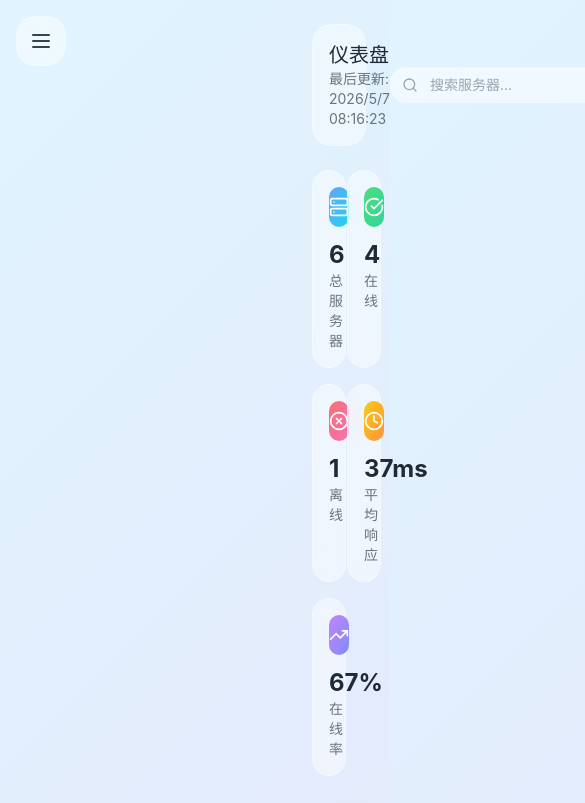
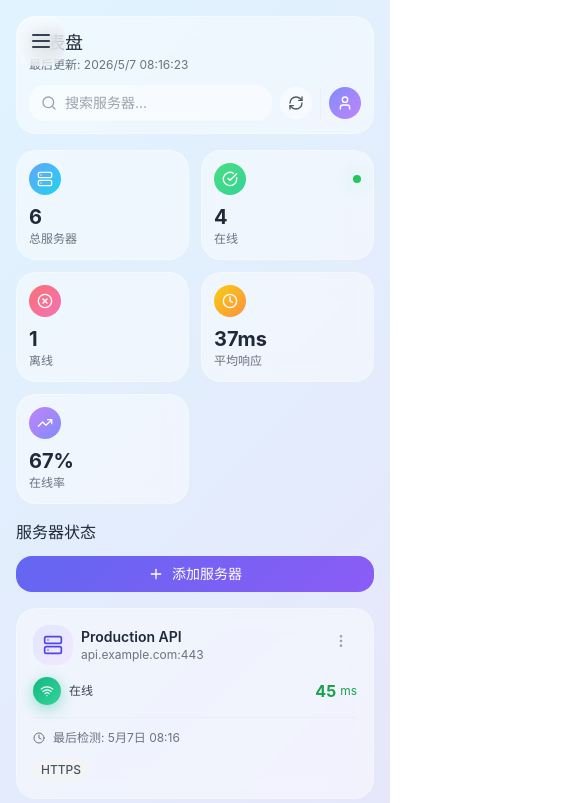
Before and after one commit to XFINL/LunarByte_Heartbeat, a React (Vite) app: page / in a window 390 px wide. Shown: the top 803 px of the page, 585 px wide, since content can reach past the window. Built offline with nearby package versions, Linux system fonts and the light colour scheme.

Commit message:
fix: 修复移动端自适应布局

```diff
--- a/src/App.tsx
+++ b/src/App.tsx
@@ -24,7 +24,7 @@ export default function App() {
   return (
     <div className="min-h-screen">
       <Sidebar currentPage={currentPage} onPageChange={setCurrentPage} />
-      <main className="ml-72 p-6 lg:ml-64 transition-all duration-300">
+      <main className="p-4 sm:p-6 lg:ml-64 transition-all duration-300">
         {renderPage()}
       </main>
     </div>
--- a/src/components/Header.tsx
+++ b/src/components/Header.tsx
@@ -5,44 +5,44 @@ export default function Header({ title, onRefresh }: { title: string; onRefresh?
   const [searchQuery, setSearchQuery] = useState('');
 
   return (
-    <header className="glass rounded-2xl p-4 flex items-center justify-between">
+    <header className="glass rounded-2xl p-3 sm:p-4 flex flex-col sm:flex-row sm:items-center justify-between gap-3 sm:gap-0">
       <div>
-        <h2 className="text-xl font-bold text-gray-800">{title}</h2>
-        <p className="text-sm text-gray-500">
+        <h2 className="text-lg sm:text-xl font-bold text-gray-800">{title}</h2>
+        <p className="text-xs sm:text-sm text-gray-500">
           最后更新: {new Date().toLocaleString('zh-CN')}
         </p>
       </div>
 
-      <div className="flex items-center gap-4">
-        <div className="relative">
+      <div className="flex items-center gap-2 sm:gap-4">
+        <div className="relative flex-1 sm:flex-none">
           <Search className="w-4 h-4 absolute left-3 top-1/2 -translate-y-1/2 text-gray-400" />
           <input
             type="text"
             placeholder="搜索服务器..."
             value={searchQuery}
             onChange={(e) => setSearchQuery(e.target.value)}
-            className="pl-10 pr-4 py-2 rounded-xl bg-white/50 border-none outline-none text-sm w-64 focus:bg-white/80 transition-all"
+            className="pl-9 sm:pl-10 pr-3 sm:pr-4 py-2 rounded-xl bg-white/50 border-none outline-none text-sm w-full sm:w-48 lg:w-64 focus:bg-white/80 transition-all"
           />
         </div>
 
         {onRefresh && (
           <button
             onClick={onRefresh}
-            className="p-2 rounded-xl bg-white/50 hover:bg-white/80 transition-all hover:rotate-180 duration-500"
+            className="p-2 rounded-xl bg-white/50 hover:bg-white/80 transition-all hover:rotate-180 duration-500 flex-shrink-0"
           >
-            <RefreshCw className="w-5 h-5 text-gray-600" />
+            <RefreshCw className="w-4 h-4 sm:w-5 sm:h-5 text-gray-600" />
           </button>
         )}
 
-        <div className="flex items-center gap-3 pl-4 border-l border-gray-200/50">
-          <div className="w-9 h-9 rounded-xl bg-gradient-to-br from-indigo-400 to-purple-400 flex items-center justify-center">
-            <User className="w-5 h-5 text-white" />
+        <div className="flex items-center gap-2 sm:gap-3 pl-2 sm:pl-4 border-l border-gray-200/50 flex-shrink-0">
+          <div className="w-8 h-8 sm:w-9 sm:h-9 rounded-xl bg-gradient-to-br from-indigo-400 to-purple-400 flex items-center justify-center">
+            <User className="w-4 h-4 sm:w-5 sm:h-5 text-white" />
           </div>
-          <div className="hidden md:block">
+          <div className="hidden lg:block">
             <p className="text-sm font-medium text-gray-800">管理员</p>
             <p className="text-xs text-gray-500">admin@example.com</p>
           </div>
-          <ChevronDown className="w-4 h-4 text-gray-400" />
+          <ChevronDown className="w-4 h-4 text-gray-400 hidden sm:block" />
         </div>
       </div>
     </header>
--- a/src/components/ServerCard.tsx
+++ b/src/components/ServerCard.tsx
@@ -39,19 +39,19 @@ export default function ServerCard({ server, onEdit, onDelete }: ServerCardProps
   };
 
   return (
-    <div className="glass rounded-2xl p-5 hover:shadow-lg transition-all duration-300 group">
-      <div className="flex items-start justify-between mb-4">
-        <div className="flex items-center gap-3">
-          <div className="w-12 h-12 rounded-xl bg-gradient-to-br from-indigo-100 to-purple-100 flex items-center justify-center group-hover:scale-110 transition-transform">
-            <Server className="w-6 h-6 text-indigo-600" />
+    <div className="glass rounded-2xl p-4 sm:p-5 hover:shadow-lg transition-all duration-300 group">
+      <div className="flex items-start justify-between mb-3 sm:mb-4">
+        <div className="flex items-center gap-2 sm:gap-3 min-w-0 flex-1">
+          <div className="w-10 h-10 sm:w-12 sm:h-12 rounded-xl bg-gradient-to-br from-indigo-100 to-purple-100 flex items-center justify-center group-hover:scale-110 transition-transform flex-shrink-0">
+            <Server className="w-5 h-5 sm:w-6 sm:h-6 text-indigo-600" />
           </div>
-          <div>
-            <h3 className="font-semibold text-gray-800">{server.name}</h3>
-            <p className="text-sm text-gray-500">{server.hostname}:{server.port}</p>
+          <div className="min-w-0 flex-1">
+            <h3 className="font-semibold text-gray-800 text-sm sm:text-base truncate">{server.name}</h3>
+            <p className="text-xs sm:text-sm text-gray-500 truncate">{server.hostname}:{server.port}</p>
           </div>
         </div>
 
-        <div className="relative">
+        <div className="relative flex-shrink-0">
           <button
             onClick={() => setShowMenu(!showMenu)}
             className="p-2 rounded-xl hover:bg-white/60 transition-all"
@@ -80,27 +80,27 @@ export default function ServerCard({ server, onEdit, onDelete }: ServerCardProps
 
       <div className="flex items-center justify-between">
         <div className="flex items-center gap-2">
-          <div className={`w-8 h-8 rounded-full ${statusConfig.class} flex items-center justify-center`}>
-            <StatusIcon className="w-4 h-4 text-white" />
+          <div className={`w-7 h-7 sm:w-8 sm:h-8 rounded-full ${statusConfig.class} flex items-center justify-center`}>
+            <StatusIcon className="w-3.5 h-3.5 sm:w-4 sm:h-4 text-white" />
           </div>
-          <span className="text-sm font-medium text-gray-700">{statusConfig.label}</span>
+          <span className="text-xs sm:text-sm font-medium text-gray-700">{statusConfig.label}</span>
         </div>
 
         {server.status === 'online' && (
           <div className="flex items-center gap-1 text-green-600">
-            <span className="text-lg font-bold">{server.response_time}</span>
-            <span className="text-sm">ms</span>
+            <span className="text-base sm:text-lg font-bold">{server.response_time}</span>
+            <span className="text-xs sm:text-sm">ms</span>
           </div>
         )}
       </div>
 
       <div className="mt-3 pt-3 border-t border-gray-200/50 flex items-center gap-2 text-xs text-gray-500">
-        <Clock className="w-3 h-3" />
-        <span>最后检测: {formatTime(server.last_check)}</span>
+        <Clock className="w-3 h-3 flex-shrink-0" />
+        <span className="truncate">最后检测: {formatTime(server.last_check)}</span>
       </div>
 
       <div className="mt-3 flex items-center gap-2">
-        <span className="px-3 py-1 rounded-full text-xs font-medium bg-gray-100 text-gray-600">
+        <span className="px-2 sm:px-3 py-1 rounded-full text-xs font-medium bg-gray-100 text-gray-600">
           {server.protocol.toUpperCase()}
         </span>
       </div>
--- a/src/components/StatsCard.tsx
+++ b/src/components/StatsCard.tsx
@@ -15,7 +15,7 @@ interface StatsCardProps {
 
 export default function StatsCard({ stats }: StatsCardProps) {
   return (
-    <div className="grid grid-cols-2 md:grid-cols-5 gap-4">
+    <div className="grid grid-cols-2 sm:grid-cols-3 lg:grid-cols-5 gap-3 sm:gap-4">
       {statsConfig.map(({ key, label, icon: Icon, color }) => {
         const value = stats[key as keyof OverviewStats];
         const displayValue = key === 'average_response_time' ? `${value}ms` :
@@ -24,19 +24,19 @@ export default function StatsCard({ stats }: StatsCardProps) {
         return (
           <div
             key={key}
-            className="glass rounded-2xl p-4 animate-slide-in hover:scale-105 transition-transform"
+            className="glass rounded-2xl p-3 sm:p-4 animate-slide-in hover:scale-105 transition-transform"
             style={{ animationDelay: `${statsConfig.indexOf({ key, label, icon: Icon, color }) * 0.1}s` }}
           >
-            <div className="flex items-center justify-between mb-3">
-              <div className={`w-10 h-10 rounded-xl bg-gradient-to-br ${color} flex items-center justify-center`}>
-                <Icon className="w-5 h-5 text-white" />
+            <div className="flex items-center justify-between mb-2 sm:mb-3">
+              <div className={`w-8 h-8 sm:w-10 sm:h-10 rounded-xl bg-gradient-to-br ${color} flex items-center justify-center`}>
+                <Icon className="w-4 h-4 sm:w-5 sm:h-5 text-white" />
               </div>
               {key === 'online' && (
                 <span className="w-2 h-2 rounded-full bg-green-500 animate-pulse-glow" />
               )}
             </div>
-            <p className="text-2xl font-bold text-gray-800">{displayValue}</p>
-            <p className="text-sm text-gray-500">{label}</p>
+            <p className="text-xl sm:text-2xl font-bold text-gray-800">{displayValue}</p>
+            <p className="text-xs sm:text-sm text-gray-500">{label}</p>
           </div>
         );
       })}
--- a/src/pages/Dashboard.tsx
+++ b/src/pages/Dashboard.tsx
@@ -49,25 +49,25 @@ export default function Dashboard() {
   };
 
   return (
-    <div className="space-y-6">
+    <div className="space-y-4 sm:space-y-6">
       <Header title="仪表盘" onRefresh={handleRefresh} />
 
       <StatsCard stats={stats} />
 
-      <div className="grid grid-cols-1 lg:grid-cols-3 gap-6">
-        <div className="lg:col-span-2">
-          <div className="flex items-center justify-between mb-4">
-            <h3 className="text-lg font-bold text-gray-800">服务器状态</h3>
+      <div className="grid grid-cols-1 xl:grid-cols-3 gap-4 sm:gap-6">
+        <div className="xl:col-span-2">
+          <div className="flex flex-col sm:flex-row sm:items-center justify-between mb-4 gap-3">
+            <h3 className="text-base sm:text-lg font-bold text-gray-800">服务器状态</h3>
             <button
               onClick={() => setIsModalOpen(true)}
-              className="btn-primary px-4 py-2 rounded-xl flex items-center gap-2"
+              className="btn-primary px-3 sm:px-4 py-2 rounded-xl flex items-center gap-2 text-sm sm:text-base w-full sm:w-auto justify-center"
             >
               <Plus className="w-4 h-4" />
               添加服务器
             </button>
           </div>
 
-          <div className="grid grid-cols-1 md:grid-cols-2 gap-4">
+          <div className="grid grid-cols-1 sm:grid-cols-2 gap-3 sm:gap-4">
             {servers.map((server, index) => (
               <div key={server.id} style={{ animationDelay: `${index * 0.1}s` }}>
                 <ServerCard
@@ -80,7 +80,7 @@ export default function Dashboard() {
           </div>
         </div>
 
-        <div>
+        <div className="xl:col-span-1">
           <ResponseChart logs={sampleLogs} />
         </div>
       </div>
```
